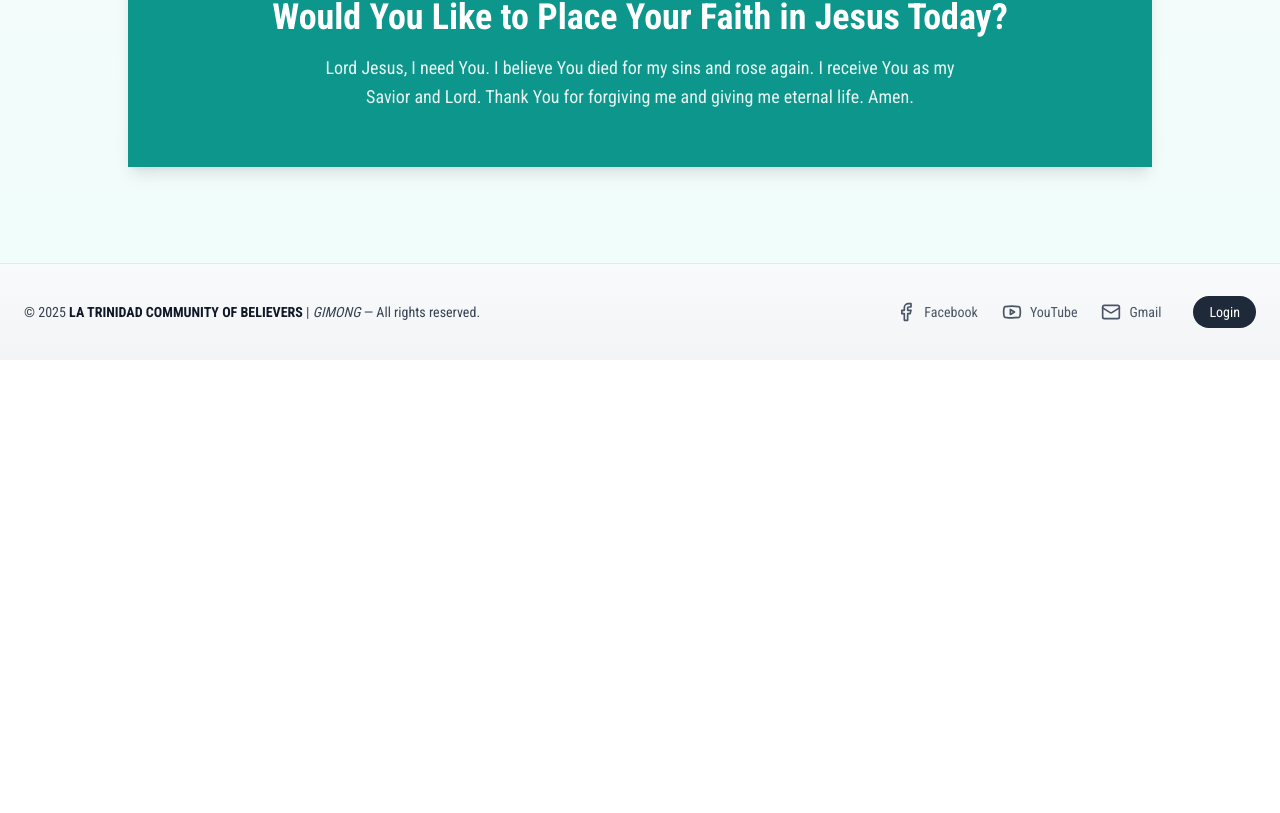
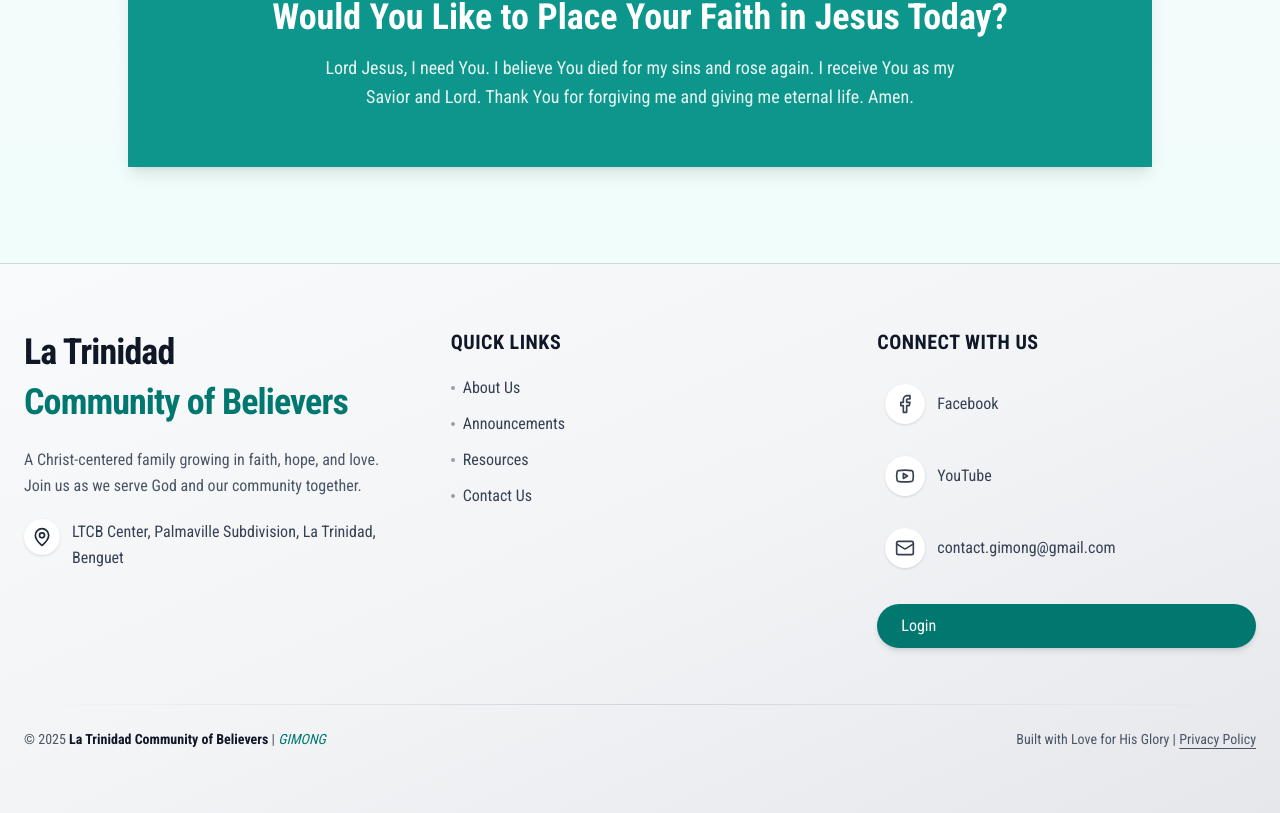
Before and after one commit to hive-r/gimong-projectum, a Next.js app: page / in a window 1280 px wide. Shown: the part 2864-3677 px from the top of the page. Before the commit the page ends 3224 px from the top, so only its background shows below. Built offline with nearby package versions, Linux system fonts and the light colour scheme; no server answers; the database is empty.

Commit message:
updated location

```diff
--- a/components/layout/footer.tsx
+++ b/components/layout/footer.tsx
@@ -1,57 +1,197 @@
+"use client";
+
+import { useState } from "react";
 import Link from "next/link";
-import { Facebook, Youtube, Mail } from "lucide-react";
+import { Facebook, Youtube, Mail, MapPin, X } from "lucide-react";
 
 export default function Footer() {
+  const [isPrivacyOpen, setIsPrivacyOpen] = useState(false);
+
   return (
-    <footer className="relative w-full bg-linear-to-b from-gray-50 to-gray-100 border-t border-gray-200">
-      <div className="container mx-auto flex flex-col md:flex-row items-center justify-between px-6 py-8 text-sm text-gray-600">
-        {/* Left Text */}
-        <p className="text-center md:text-left font-medium text-gray-700">
-          © {new Date().getFullYear()}{" "}
-          <span className="font-semibold text-gray-900">
-            LA TRINIDAD COMMUNITY OF BELIEVERS
-          </span>{" "}
-          | <span className="italic">GIMONG</span> — All rights reserved.
+    <footer className="relative w-full bg-linear-to-br from-gray-50 via-gray-100 to-gray-200 border-t border-gray-300 text-gray-700">
+      <div className="max-w-7xl mx-auto px-6 py-16">
+        {/* Grid Layout */}
+        <div className="grid grid-cols-1 md:grid-cols-3 gap-12">
+          {/* Column 1 — Church Info */}
+          <div className="space-y-5">
+            <h2 className="text-3xl md:text-4xl font-extrabold text-gray-900 tracking-tight leading-snug">
+              La Trinidad <br />
+              <span className="text-teal-700">Community of Believers</span>
+            </h2>
+            <p className="text-base text-gray-600 leading-relaxed max-w-sm">
+              A Christ-centered family growing in faith, hope, and love. Join us
+              as we serve God and our community together.
             </p>
 
-        {/* Socials + Login */}
-        <div className="flex items-center gap-6 mt-4 md:mt-0">
+            {/* Address */}
             <a
-            href="https://www.facebook.com/ltcbph/"
+              href="https://www.google.com/maps/place/LTCB+Center,+Palmaville,+La+Trinidad,+Benguet"
               target="_blank"
               rel="noopener noreferrer"
-            className="flex items-center gap-2 text-gray-600 hover:text-blue-600 transition-colors"
+              className="group flex items-start gap-3 text-gray-700 hover:text-teal-700 transition-all"
             >
-            <Facebook className="w-5 h-5" />
-            <span className="hidden sm:inline">Facebook</span>
+              <div className="flex items-center justify-center w-9 h-9 bg-white rounded-full shadow-sm group-hover:shadow-md transition">
+                <MapPin className="w-5 h-5 text-gray-800 group-hover:text-teal-700" />
+              </div>
+              <span className="max-w-xs text-sm sm:text-base leading-relaxed group-hover:underline underline-offset-4">
+                LTCB Center, Palmaville Subdivision, La Trinidad, Benguet
+              </span>
             </a>
+          </div>
 
+          {/* Column 2 — Quick Links */}
+          <div>
+            <h3 className="text-lg md:text-xl font-semibold text-gray-900 mb-5 uppercase tracking-wide">
+              Quick Links
+            </h3>
+            <ul className="space-y-3 text-base">
+              {[
+                { href: "/about", label: "About Us" },
+                { href: "/announcements", label: "Announcements" },
+                { href: "/resources", label: "Resources" },
+                { href: "/contact", label: "Contact Us" },
+              ].map(({ href, label }) => (
+                <li key={href}>
+                  <Link
+                    href={href}
+                    className="group flex items-center gap-2 text-gray-700 hover:text-teal-700 transition-all"
+                  >
+                    <div className="w-1 h-1 rounded-full bg-gray-400 group-hover:bg-teal-600 transition" />
+                    {label}
+                  </Link>
+                </li>
+              ))}
+            </ul>
+          </div>
+
+          {/* Column 3 — Connect With Us */}
+          <div>
+            <h3 className="text-lg md:text-xl font-semibold text-gray-900 mb-5 uppercase tracking-wide">
+              Connect With Us
+            </h3>
+            <div className="flex flex-col gap-4 text-base">
+              {[
+                {
+                  href: "https://www.facebook.com/ltcbph/",
+                  icon: Facebook,
+                  label: "Facebook",
+                  hover: "hover:text-blue-600 hover:bg-blue-100",
+                },
+                {
+                  href: "https://youtube.com",
+                  icon: Youtube,
+                  label: "YouTube",
+                  hover: "hover:text-red-600 hover:bg-red-100",
+                },
+                {
+                  href: "mailto:contact.gimong@gmail.com",
+                  icon: Mail,
+                  label: "contact.gimong@gmail.com",
+                  hover: "hover:text-yellow-600 hover:bg-rose-100",
+                },
+              ].map(({ href, icon: Icon, label, hover }) => (
                 <a
-            href="https://youtube.com"
+                  key={label}
+                  href={href}
                   target="_blank"
                   rel="noopener noreferrer"
-            className="flex items-center gap-2 text-gray-600 hover:text-red-600 transition-colors"
+                  className={`flex items-center gap-3 p-2 rounded-lg text-gray-700 transition-all duration-300 ${hover}`}
                 >
-            <Youtube className="w-5 h-5" />
-            <span className="hidden sm:inline">YouTube</span>
+                  <div className="flex items-center justify-center w-10 h-10 rounded-full bg-white shadow-sm">
+                    <Icon className="w-5 h-5" />
+                  </div>
+                  <span className="font-medium">{label}</span>
                 </a>
-
-          <a
-            href="https://mail.google.com/"
-            className="flex items-center gap-2 text-gray-600 hover:text-rose-600 transition-colors"
-          >
-            <Mail className="w-5 h-5" />
-            <span className="hidden sm:inline">Gmail</span>
-          </a>
+              ))}
 
               <Link
                 href="/login"
-            className="ml-2 px-4 py-1.5 rounded-full bg-gray-800 text-white text-sm font-medium hover:bg-gray-900 transition"
+                className="inline-block mt-3 px-6 py-2.5 rounded-full bg-teal-700 text-white font-medium text-sm sm:text-base hover:bg-teal-800 shadow-md hover:shadow-lg transition-all"
               >
                 Login
               </Link>
             </div>
           </div>
+        </div>
+
+        {/* Divider */}
+        <div className="mt-14 mb-6 h-px bg-linear-to-r from-transparent via-gray-300 to-transparent" />
+
+        {/* Bottom Section */}
+        <div className="flex flex-col sm:flex-row justify-between items-center text-center sm:text-left text-sm text-gray-600 gap-2">
+          <p>
+            © {new Date().getFullYear()}{" "}
+            <span className="font-semibold text-gray-900">
+              La Trinidad Community of Believers
+            </span>{" "}
+            | <span className="italic text-teal-700">GIMONG</span>
+          </p>
+          <p className="text-xs sm:text-sm">
+            Built with Love for His Glory |{" "}
+            <button
+              onClick={() => setIsPrivacyOpen(true)}
+              className="hover:text-teal-700 underline underline-offset-4"
+            >
+              Privacy Policy
+            </button>
+          </p>
+        </div>
+      </div>
+
+      {/* Privacy Policy Modal */}
+      {isPrivacyOpen && (
+        <div className="fixed inset-0 z-50 flex items-center justify-center bg-black/50 backdrop-blur-sm px-4 animate-fadeIn">
+          <div className="bg-white rounded-2xl shadow-2xl w-full max-w-2xl p-6 sm:p-8 relative">
+            {/* Close Button */}
+            <button
+              onClick={() => setIsPrivacyOpen(false)}
+              className="absolute top-3 right-3 text-gray-500 hover:text-gray-800 transition"
+            >
+              <X className="w-6 h-6" />
+            </button>
+
+            <h2 className="text-2xl sm:text-3xl font-bold text-gray-900 mb-4">
+              Privacy Policy
+            </h2>
+
+            <div className="text-gray-700 text-sm sm:text-base leading-relaxed space-y-4 max-h-[60vh] overflow-y-auto pr-2">
+              <p>
+                We value your privacy. This website collects minimal data to
+                ensure your best experience. Information such as contact forms
+                or submissions are securely stored and never shared without your
+                consent.
+              </p>
+              <p>
+                By using this website, you consent to our privacy practices,
+                which include basic analytics, user interaction improvements,
+                and protection of all provided data.
+              </p>
+              <p>
+                For any data-related inquiries, please contact us at{" "}
+                <a
+                  href="mailto:contact.gimong@gmail.com"
+                  className="text-teal-600 hover:underline"
+                >
+                  contact.gimong@gmail.com
+                </a>
+                .
+              </p>
+              <p>
+                Last updated: <strong>October 2025</strong>
+              </p>
+            </div>
+
+            <div className="mt-6 flex justify-end">
+              <button
+                onClick={() => setIsPrivacyOpen(false)}
+                className="px-5 py-2 rounded-full bg-teal-700 text-white font-medium hover:bg-teal-800 transition"
+              >
+                Close
+              </button>
+            </div>
+          </div>
+        </div>
+      )}
     </footer>
   );
 }
--- a/features/announcements_and_events_record_management/components/cardPublic.tsx
+++ b/features/announcements_and_events_record_management/components/cardPublic.tsx
@@ -32,7 +32,7 @@ export const AnnouncementEventCardPublic: React.FC = () => {
   }, []);
 
   return (
-    <section className="relative py-20 px-6 md:px-12 bg-linear-to-b from-white via-gray-50 to-gray-100 overflow-hidden">
+    <section id="announcements" className="relative py-20 px-6 md:px-12 bg-linear-to-b from-white via-gray-50 to-gray-100 overflow-hidden">
       {/* Decorative background */}
       <div className="absolute top-0 left-0 w-full h-full bg-[radial-gradient(ellipse_at_top,var(--tw-gradient-stops))] from-primary/10 via-transparent to-transparent pointer-events-none"></div>
 
@@ -43,7 +43,7 @@ export const AnnouncementEventCardPublic: React.FC = () => {
           title="Announcements & Upcoming Events"
           align="center"
         />
-        <p className="text-gray-600 max-w-2xl mx-auto mt-4 leading-relaxed">
+        <p className="text-gray-600 max-w-3xl mx-auto mt-4 leading-relaxed text-lg">
           Discover the latest updates, gatherings, and church happenings. We invite you to stay involved —
           from uplifting worship services to meaningful community events that strengthen our faith together.
         </p>
--- a/features/financial_record_management/components/financialPublicSummary.tsx
+++ b/features/financial_record_management/components/financialPublicSummary.tsx
@@ -107,7 +107,7 @@ export const FinancialPublicSummary: React.FC = () => {
           title="Public Financial Summary"
           align="center"
         />
-        <p className="text-gray-600 max-w-2xl mx-auto mt-4">
+        <p className="text-gray-600 max-w-3xl mx-auto mt-4 text-lg">
           Our mission thrives through faithful generosity. Explore the monthly and yearly breakdowns of
           both monetary and non-monetary contributions, including cashouts.
         </p>
--- a/features/financial_record_management/components/financialStatisticPublic.tsx
+++ b/features/financial_record_management/components/financialStatisticPublic.tsx
@@ -111,7 +111,7 @@ export const FinancialStatisticsPublic: React.FC = () => {
           title="Financial Contributions Overview"
           align="center"
         />
-        <p className="text-gray-600 max-w-2xl mx-auto mt-4">
+        <p className="text-gray-600 max-w-3xl mx-auto mt-4 text-lg">
           A reflection of God’s grace through the generosity of our members. Here’s how our
           community continues to give and serve through financial and non-monetary support.
         </p>
--- a/features/inventory_management/components/cardPublic.tsx
+++ b/features/inventory_management/components/cardPublic.tsx
@@ -41,7 +41,7 @@ export const SermonDevotionalCardPublic: React.FC = () => {
           title="Sermons & Devotionals"
           align="center"
         />
-        <p className="text-gray-600 max-w-2xl mx-auto mt-4 leading-relaxed">
+        <p className="text-gray-600 max-w-3xl mx-auto mt-4 leading-relaxed text-lg">
         Deepen your understanding of God&apos;s Word through inspiring sermons and
         heartfelt devotionals. Listen, reflect, and grow in your daily walk
         with Christ.
--- a/modules/about/about_components/churchOverview.tsx
+++ b/modules/about/about_components/churchOverview.tsx
@@ -5,7 +5,7 @@ import SectionHeader from "@/modules/components/sectionHeader";
 
 export default function ChurchOverview() {
   return (
-    <section className="py-20 px-6 md:px-12 lg:px-20 text-center bg-linear-to-b from-white to-teal-50">
+    <section id="overview" className="py-20 px-6 md:px-12 lg:px-20 text-center bg-linear-to-b from-white to-teal-50">
       {/* Section Header */}
       <SectionHeader
         subtitle="Who We Are"
--- a/modules/home/components/welcomeSection.tsx
+++ b/modules/home/components/welcomeSection.tsx
@@ -6,21 +6,21 @@ import SectionHeader from "@/modules/components/sectionHeader";
 
 const cards = [
   {
-    href: "/announcements",
+    href: "/announcements#announcements",
     icon: Church,
     title: "Sunday Service",
     description:
       "Join us every Sunday for worship, fellowship, and encouragement. Experience heartfelt praise, inspiring sermons, and a welcoming community of believers.",
   },
   {
-    href: "/contact",
+    href: "/about#location",
     icon: MapPin,
     title: "Where Are We?",
     description:
       "Located in the heart of the community, our church is easy to find and always open to all. Come as you are — we can’t wait to meet you!",
   },
   {
-    href: "/about",
+    href: "/about#overview",
     icon: Users,
     title: "Who Are We?",
     description:
```
Also changed, not shown: modules/about/about_components/location.tsx (+27 -12 lines). Lines whose indentation alone changed are shown as unchanged.
